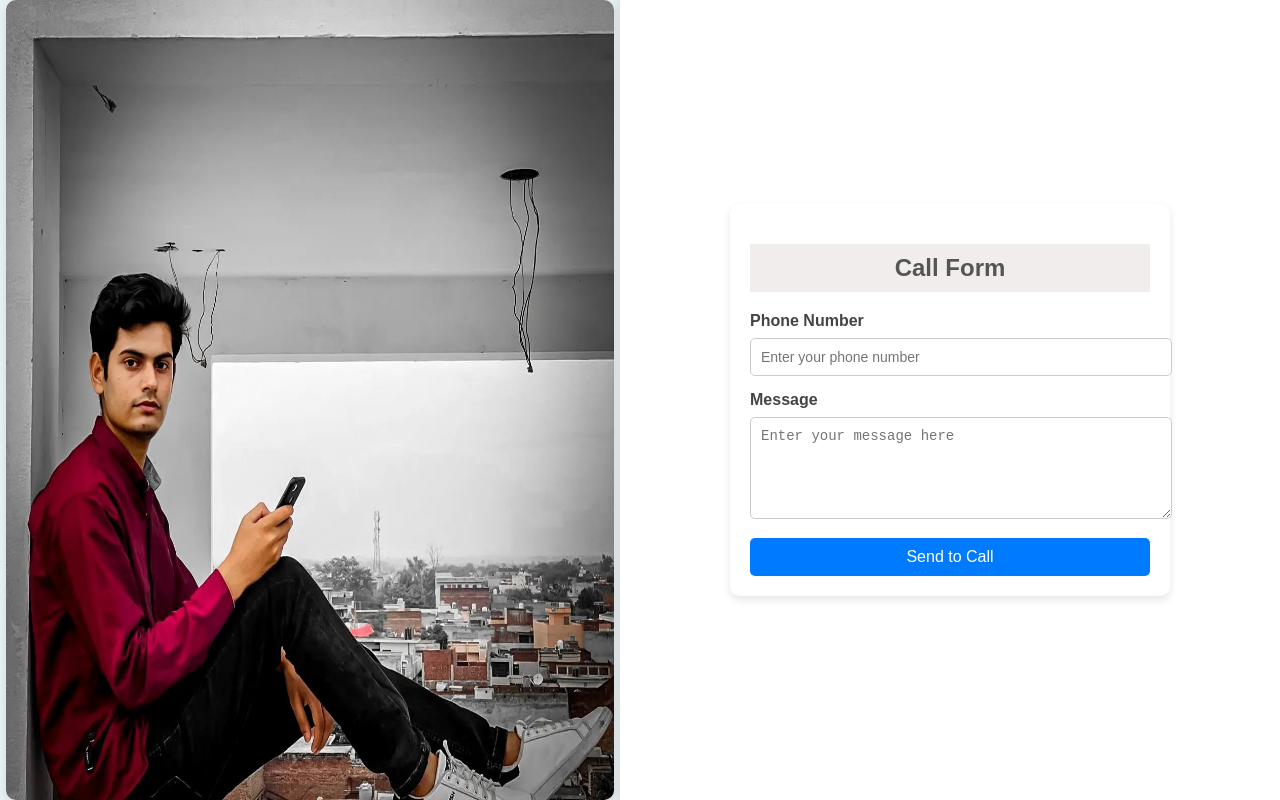
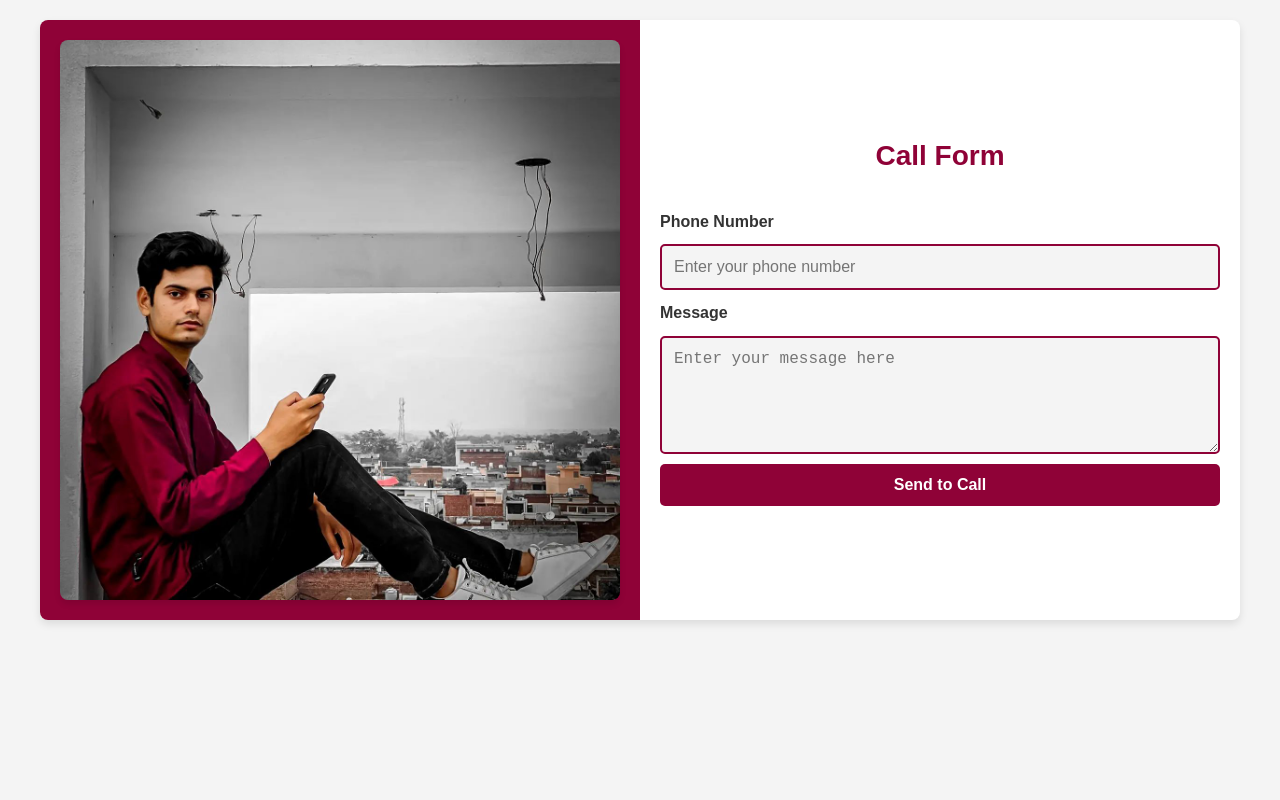
Before and after one commit to usmanarshad14/Call-Form, a plain HTML site: page index.html in a window 1280 px wide. Drawn offline with Linux system fonts and the light colour scheme.

Commit message:
Update style.css

```diff
--- a/style.css
+++ b/style.css
@@ -1,90 +1,163 @@
-/* Reset and General Styling */
-body {
-  margin: 0;
-  font-family: Arial, sans-serif;
-  color: #333;
-  background-color: #f9f9f9;
+/* Root variables for color scheme */
+:root {
+  --custom-red: #8f0237;
+  --light-red: #a50b49;
+  --dark-gray: #333333;
+  --light-gray: #f4f4f4;
+  --white: #ffffff;
 }
 
-/* Container */
+/* Reset default browser styles */
+body, h2, p, input, textarea, button {
+  margin: 0;
+  padding: 0;
+  box-sizing: border-box;
+}
+
+/* Base body styles */
+body {
+  font-family: Arial, sans-serif;
+  background-color: var(--light-gray);
+  color: var(--dark-gray);
+  line-height: 1.6;
+  padding: 20px;
+}
+
+/* Container for the layout */
 .container {
   display: flex;
-  height: 100vh;
+  flex-wrap: wrap;
+  max-width: 1200px;
+  margin: 0 auto;
+  background-color: var(--white);
+  border-radius: 8px;
+  box-shadow: 0 4px 8px rgba(0, 0, 0, 0.1);
+  overflow: hidden;
 }
 
-/* Left Side Styling */
+/* Left-side image section */
 .left-side {
-  width: 50%;
-  background-color: #e8f1f2;
+  flex: 1;
   display: flex;
+  align-items: center;
   justify-content: center;
-  align-items: center;
+  background-color: var(--custom-red);
+  padding: 20px;
 }
 
 .left-side img {
-  max-width: 98%;
-  height: 100%;
-  border-radius: 10px;
-  box-shadow: 0 4px 8px rgba(0, 0, 0, 0.1);
+  max-width: 100%;
+  height: auto;
+  border-radius: 8px;
+  box-shadow: 0 4px 6px rgba(0, 0, 0, 0.1);
 }
 
-/* Right Side Styling */
+/* Right-side form section */
 .right-side {
-  width: 50%;
-  background-color: #fff;
+  flex: 1;
+  padding: 20px;
   display: flex;
+  flex-direction: column;
   justify-content: center;
-  align-items: center;
-  padding: 20px;
-  box-shadow: -2px 0 8px rgba(0, 0, 0, 0.1);
 }
 
 form {
-  width: 80%;
-  max-width: 400px;
-  background-color: #ffffff;
-  padding: 20px;
-  border-radius: 10px;
-  box-shadow: 0 4px 8px rgba(0, 0, 0, 0.1);
+  display: flex;
+  flex-direction: column;
+  gap: 15px;
 }
 
-form h2 {
+h2 {
+  color: var(--custom-red);
   text-align: center;
   margin-bottom: 20px;
-  color: #555;
-  background: #f1eded;
+}
+
+label {
+  font-size: 16px;
+  font-weight: bold;
+  color: var(--dark-gray);
+}
+
+input,
+textarea {
+  width: 100%;
+  padding: 12px;
+  border: 2px solid var(--custom-red);
+  border-radius: 5px;
+  font-size: 16px;
+  background-color: var(--light-gray);
+  color: var(--dark-gray);
+}
+
+input:focus,
+textarea:focus {
+  outline: none;
+  border-color: var(--light-red);
+  background-color: var(--white);
+}
+
+button {
+  background-color: var(--custom-red);
+  color: var(--white);
+  border: none;
+  padding: 12px 20px;
+  font-size: 16px;
+  font-weight: bold;
+  cursor: pointer;
+  border-radius: 5px;
+  transition: background-color 0.3s ease;
+}
+
+button:hover {
+  background-color: var(--light-red);
+}
+
+/* RESPONSIVE DESIGN */
+
+/* Mobile-first design for smaller screens (default) */
+.container {
+  flex-direction: column; /* Stack sections vertically */
+}
+
+.left-side, .right-side {
+  width: 100%; /* Full width for both sides */
+}
+
+/* Adjust text and form styles for small screens */
+form {
+  gap: 10px;
+}
+
+h2 {
+  font-size: 24px;
+}
+
+button {
+  font-size: 14px;
   padding: 10px;
 }
 
-form label {
-  display: block;
-  margin-bottom: 8px;
-  font-weight: bold;
-  color: #444;
+/* For medium screens (tablets, 768px and above) */
+@media (min-width: 768px) {
+  .container {
+    flex-direction: row; /* Horizontal layout for tablets and up */
+  }
+
+  .left-side,
+  .right-side {
+    flex: 1;
+  }
 }
 
-form input,
-form textarea {
-  width: 100%;
-  padding: 10px;
-  margin-bottom: 15px;
-  border: 1px solid #ccc;
-  border-radius: 5px;
-  font-size: 14px;
+/* For large screens (desktops, 1200px and above) */
+@media (min-width: 1200px) {
+  h2 {
+    font-size: 28px;
+  }
+
+  button {
+    font-size: 16px;
+    padding: 12px 20px;
+  }
 }
-
-form button {
-  width: 100%;
-  padding: 10px;
-  background-color: #007bff;
-  color: white;
-  border: none;
-  border-radius: 5px;
-  font-size: 16px;
-  cursor: pointer;
-  transition: background-color 0.3s;
-}
-
-form button:hover {
-  background-color: #0056b3;
-}
```
